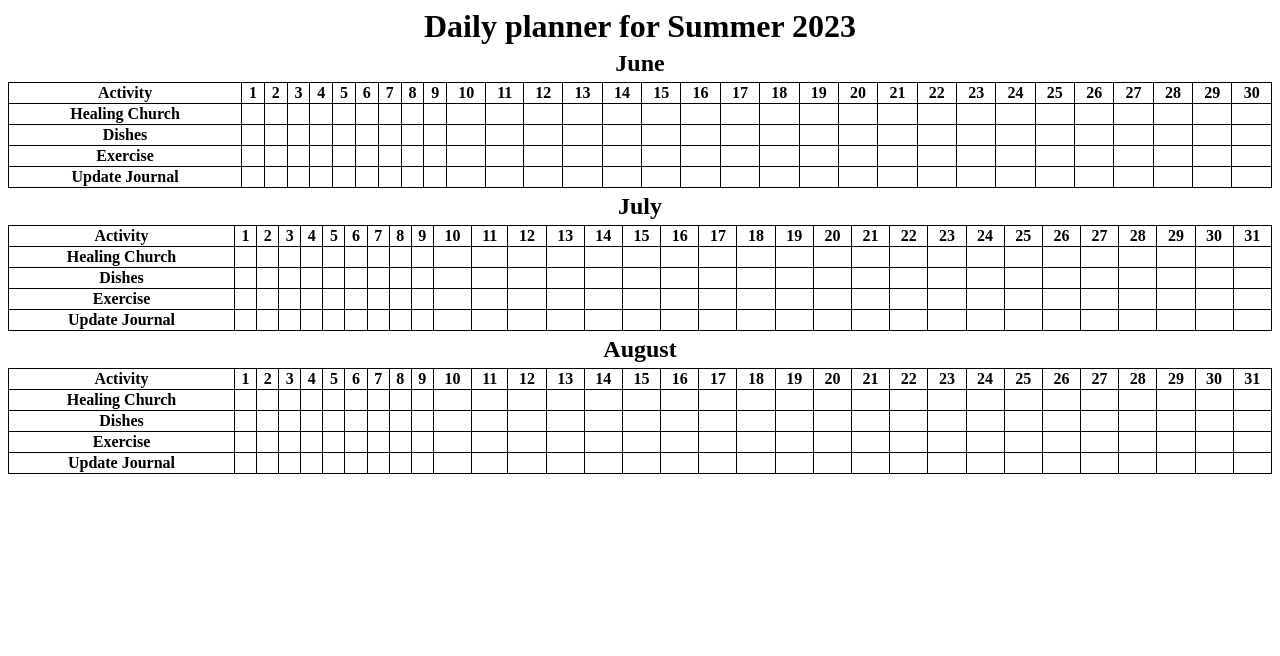
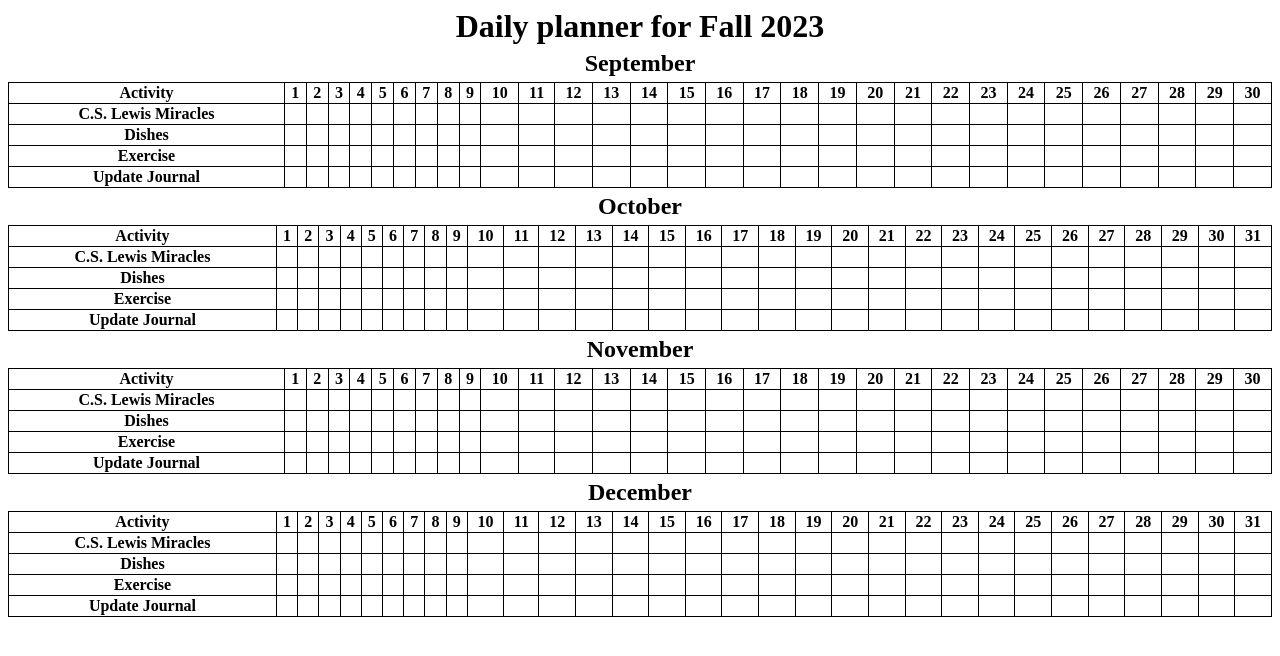
Before and after one commit to Narcolapser/bullet_journaling, a Flask app: page /daily_planner in a window 1280 px wide. Shown: the top 656 px of the page. Run offline with Flask 3, Linux system fonts and the light colour scheme; lists and menus that the app fills with data are empty.

Commit message:
Added all my pages. now I need to refine.

```diff
--- a/main.py
+++ b/main.py
@@ -6,13 +6,13 @@ from datetime import datetime, timedelta as delta
 app = Flask(__name__)
 
 year = '2023'
-season = f'Summer {year}'
+season = f'Fall {year}'
 
 # The first sunday of the quarter
-sdate = datetime.strptime('2023-06-04', '%Y-%m-%d')
+sdate = datetime.strptime('2023-09-03', '%Y-%m-%d')
 
 # The last saturday of the quarter
-fdate = datetime.strptime('2023-08-26', '%Y-%m-%d')
+fdate = datetime.strptime('2023-12-30', '%Y-%m-%d')
 
 
 SUNDAY = 0
@@ -22,6 +22,8 @@ WEDNESDAY = 3
 THURSDAY = 4
 FRIDAY = 5
 SATURDAY = 6
+FULL_WEEK = [SUNDAY,MONDAY,TUESDAY,WEDNESDAY,THURSDAY,FRIDAY,SATURDAY]
+
 
 def get_specific_multi_date_sequence(days_of_week,start,end):
     dow_list = [start + delta(days=dow) for dow in days_of_week]
@@ -29,6 +31,8 @@ def get_specific_multi_date_sequence(days_of_week,start,end):
     dates = []
     while dow_list[0] <= end:
         for i,date in enumerate(dow_list):
+            if date > end:
+                break
             dates.append(date)
             dow_list[i] = date + week_delta
     return dates
@@ -50,7 +54,10 @@ def root():
     pages = []
     for rule in app.url_map.iter_rules():
         if "GET" in rule.methods:
+            if rule.endpoint in ['root','static']:
+                continue
             pages.append(rule.endpoint)
+    pages.sort()
     return render_template('index.html',pages=pages)
 
 
@@ -106,9 +113,9 @@ def annual_pixels():
     fdate2 = datetime.strptime('2023-11-30', '%Y-%m-%d')
     fdate3 = datetime.strptime('2024-03-31', '%Y-%m-%d')
 
-    col1 = get_specific_multi_date_sequence([SUNDAY,MONDAY,TUESDAY,WEDNESDAY,THURSDAY,FRIDAY,SATURDAY], sdate1, fdate1)
-    col2 = get_specific_multi_date_sequence([SUNDAY,MONDAY,TUESDAY,WEDNESDAY,THURSDAY,FRIDAY,SATURDAY], sdate2, fdate2)
-    col3 = get_specific_multi_date_sequence([SUNDAY,MONDAY,TUESDAY,WEDNESDAY,THURSDAY,FRIDAY,SATURDAY], sdate3, fdate3)
+    col1 = get_specific_multi_date_sequence(FULL_WEEK, sdate1, fdate1)
+    col2 = get_specific_multi_date_sequence(FULL_WEEK, sdate2, fdate2)
+    col3 = get_specific_multi_date_sequence(FULL_WEEK, sdate3, fdate3)
     cols = [col1, col2, col3]
 
     collections = []
@@ -162,14 +169,21 @@ def annual_pixels():
 # Quarter Pages - Recurring
 @app.route('/quarter_goals')
 def quarter_goals():
-    subtitle = 'Season of Unreal Engine'
+    subtitle = 'Season of Refinement\n(and holidays)'
     goals = [goal.replace('\n','') for goal in '''
-* Setup seating area in garden
-* Register with Nintendo as a developer
-* Learn to use my sextant
-* Get 3D printer area organized
-* Hide Korok seeds around Urbosa
-* Wax Urbosa (and mom's car)
+* Refine mounting for servers
+* Refine personal website
+* Refine computer case
+* Refine RPi case for printer
+* Refine Backups
+* Refine Habitica integrations
+* Refine Bullet Journal Software
+* Refine Lighting Controller
+* Refine SDR scanner script
+* Empty TrunkTrunk
+* Repair Rokenbok toys
+* Participate in NaNoWriMo
+* Participate in Advent of Code
 '''.split('* ')[1:]]
     return render_template('goals.html',title=season,goals=goals,subtitle=subtitle)
 
@@ -177,7 +191,7 @@ def quarter_goals():
 def daily_planner():
     # We later strip off the date and use just the month, so we just need to know that we got to the next month with
     # these sequence of dates not that we got to the first of said month.
-    months = [sdate+delta(days=0),sdate+delta(days=31),sdate+delta(days=62)]
+    months = [sdate+delta(days=0),sdate+delta(days=31),sdate+delta(days=62),sdate+delta(days=93)]
     ms = '%Y-%m'
     days = []
     day = delta(days=1)
@@ -189,7 +203,7 @@ def daily_planner():
             temp_month += day
             dc += 1
         days.append(dc)
-    activities = ['Healing Church', 'Dishes','Exercise','Update Journal']
+    activities = ['C.S. Lewis Miracles', 'Dishes','Exercise','Update Journal']
     return render_template('daily_planner.html',season=season, months=months, days=days, activities=activities)
 
 @app.route('/weekly_planner')
@@ -209,8 +223,8 @@ def weekly_planner():
 
 @app.route('/monthly_recap')
 def monthly_recap():
-    return render_template('icon_list_sections.html',title='Monthly Recap',rows = 7, img='notebook.png',height='12',
-                           sections=['June','July','August'])
+    return render_template('icon_list_sections.html',title='Monthly Recap',rows = 7, img='notebook.png',height='8',
+                           sections=['September','October','November','December'])
 
 @app.route('/celebrations')
 def celebrations():
@@ -219,9 +233,9 @@ def celebrations():
 @app.route('/hospitality')
 def hospitality():
     rows = [
-        ("Gigi Time", 3),
-        ("Call Brady", 3),
-        ("Call Nathan", 3),
+        ("Gigi Time", 4),
+        ("Call Brady", 4),
+        ("Call Nathan", 4),
     ]
     title = "Friends and Family"
     max_cells = max([row[1] for row in rows])
@@ -237,7 +251,7 @@ def house_projects():
 
 @app.route('/lucy_time')
 def lucy_time():
-    return render_template('weekly.html',weeks=get_date_sequence(TUESDAY), title='Lucy Time', background='dalle - dad and daughter playing in the pool.png')
+    return render_template('weekly.html',weeks=get_date_sequence(TUESDAY), title='Lucy Time', background='playground.png')
 
 @app.route('/unreal')
 def unreal():
@@ -246,20 +260,46 @@ def unreal():
 # Seasonal
 @app.route('/bbqandbonfire')
 def bbqandbonfire():
-    return render_template('icon_list.html',title='BBQ and Bonfire',rows=8,img='bonfire.png',height='80', background='bonfire.png')
+    return render_template('icon_list.html',title='BBQ and Bonfire',rows=12,img='bonfire.png',height='60', background='bonfire.png')
 
 @app.route('/garden_hours')
 def garden_hours():
-    return render_template('blank.html',title='Hours Gardening',caption='Each leaf represents one hours work.', background='static/tree-no-leaves-drawing.png')
+    return render_template('blank.html',title='Hours Gardening',caption='Each leaf represents one hours work. <br/>Apples represent pounds of produce.', background='static/tree-no-leaves-drawing.png')
+
+@app.route('/nano')
+def nano():
+    start = datetime.strptime('2023-11-01', '%Y-%m-%d')
+    end = datetime.strptime('2023-11-30', '%Y-%m-%d')
+    days = FULL_WEEK
+    dates = get_specific_multi_date_sequence(days,start,end)
+
+    units = ['Words']
+    unit_steps = [range(0,5000,250)]
+    return render_template('graph.html',dates=dates,title='Lap Swimming',units=units,unit_steps=unit_steps)
+
+@app.route('/advent_of_code')
+def advent_of_code():
+    start = datetime.strptime('2023-12-01', '%Y-%m-%d')
+    end = datetime.strptime('2023-12-25', '%Y-%m-%d')
+    days = FULL_WEEK
+    dates = get_specific_multi_date_sequence(days,start,end)
+
+    units = ['Minutes']
+    unit_steps = [range(6,126,6)]
+    return render_template('graph.html',dates=dates,title='Lap Swimming',units=units,unit_steps=unit_steps)
+
+@app.route('/dnd')
+def dnd():
+    return render_template('icon_list.html',title='Dungeons and Dragons Campaign',rows=12,img='d20.png',height='60')
 
 # Exercise
 @app.route('/ultimate_frisbee')
 def ultimate_frisbee():
-    return render_template('weekly.html',weeks=get_multi_date_sequence([SUNDAY]), title='Ultimate Frisbee Sundays', background='ultimate frisbee.png')
+    return render_template('weekly.html',weeks=get_multi_date_sequence([SUNDAY]), title='Vermillion Friends Exercise Sundays', background='ultimate frisbee.png')
 
 @app.route('/ultimate_frisbee2')
 def ultimate_frisbee2():
-    return render_template('weekly.html',weeks=get_multi_date_sequence([THURSDAY]), title='Ultimate Frisbee Thursdays', background='ultimate frisbee.png')
+    return render_template('weekly.html',weeks=get_multi_date_sequence([THURSDAY]), title='Vermillion Friends Exercise Thursdays', background='ultimate frisbee.png')
 
 @app.route('/swimming')
 def swimming():
@@ -268,6 +308,19 @@ def swimming():
     units = ['BPM','Laps']
     unit_steps = [range(120,200,4),range(20,40)]
     return render_template('graph.html',dates=dates,title='Lap Swimming',units=units,unit_steps=unit_steps)
+
+@app.route('/running')
+def running():
+    dates = get_multi_date_sequence([MONDAY,WEDNESDAY])
+    #dates = get_date_sequence(TUESDAY)
+    units = ['BPM','Mi','Time']
+    unit_steps = [range(120,200,4),[i/10.0 for i in range(20,40,1)], range(20,40,1)]
+    return render_template('graph.html',dates=dates,title='Running',units=units,unit_steps=unit_steps)
+
+@app.route('/discgolf')
+def discgolf():
+    dates = get_multi_date_sequence([FRIDAY])
+    return render_template('disc.html',dates=dates)
 
 @app.route('/arms')
 def arms():
@@ -283,6 +336,22 @@ def arms():
             units.append(bounds[1] - item_intervals[i] * (j+1))
         item_units.append(units)
     return render_template('stacked_graph.html',dates=dates,title='Weight Lifting: Arms',items=items,
+        item_units=item_units, steps=steps)
+
+@app.route('/core')
+def core():
+    dates = get_date_sequence(TUESDAY)
+    items = ['Planking','Shoulder Taps','90° Toe Taps','Glute Bridge','Cross Crunches']
+    steps = 5
+    item_bounds = [[60,120],[30,90],[150,250],[30,90],[120,210]]
+    item_intervals = [int((bound[1]-bound[0])/steps) for bound in item_bounds]
+    item_units = []
+    for i,bounds in enumerate(item_bounds):
+        units = [bounds[1]]
+        for j in range(steps-1):
+            units.append(bounds[1] - item_intervals[i] * (j+1))
+        item_units.append(units)
+    return render_template('stacked_graph.html',dates=dates,title='Leg Day!',items=items,
         item_units=item_units, steps=steps)
 
 @app.route('/legs')
--- a/templates/blank.html
+++ b/templates/blank.html
@@ -32,6 +32,10 @@
 <body>
     <img class="bg_image" src="http://localhost:5000/static/backgrounds/{{background}}"/>
     <h1>{{title}}</h1>
-    <p>{{caption}}</p>
+    <p>
+        {% autoescape false %}
+        {{caption}}
+        {% endautoescape %}
+     </p>
 </body>
 </html>
--- a/templates/daily_planner.html
+++ b/templates/daily_planner.html
@@ -1,6 +1,6 @@
 <html>
 <center><h1 style="margin: 5px;" >Daily planner for {{season}}</h1></center>
-{% for i in range(3) %}
+{% for i in range(4) %}
 <center><h2 style="margin: 5px;" >{{months[i].strftime('%B')}}</h2></center>
 <table style="border-collapse:collapse; width:100%">
     <tr>
```
Also changed, not shown: static/backgrounds/handyman.png (renamed from static/handyman.png), 2 other files.
